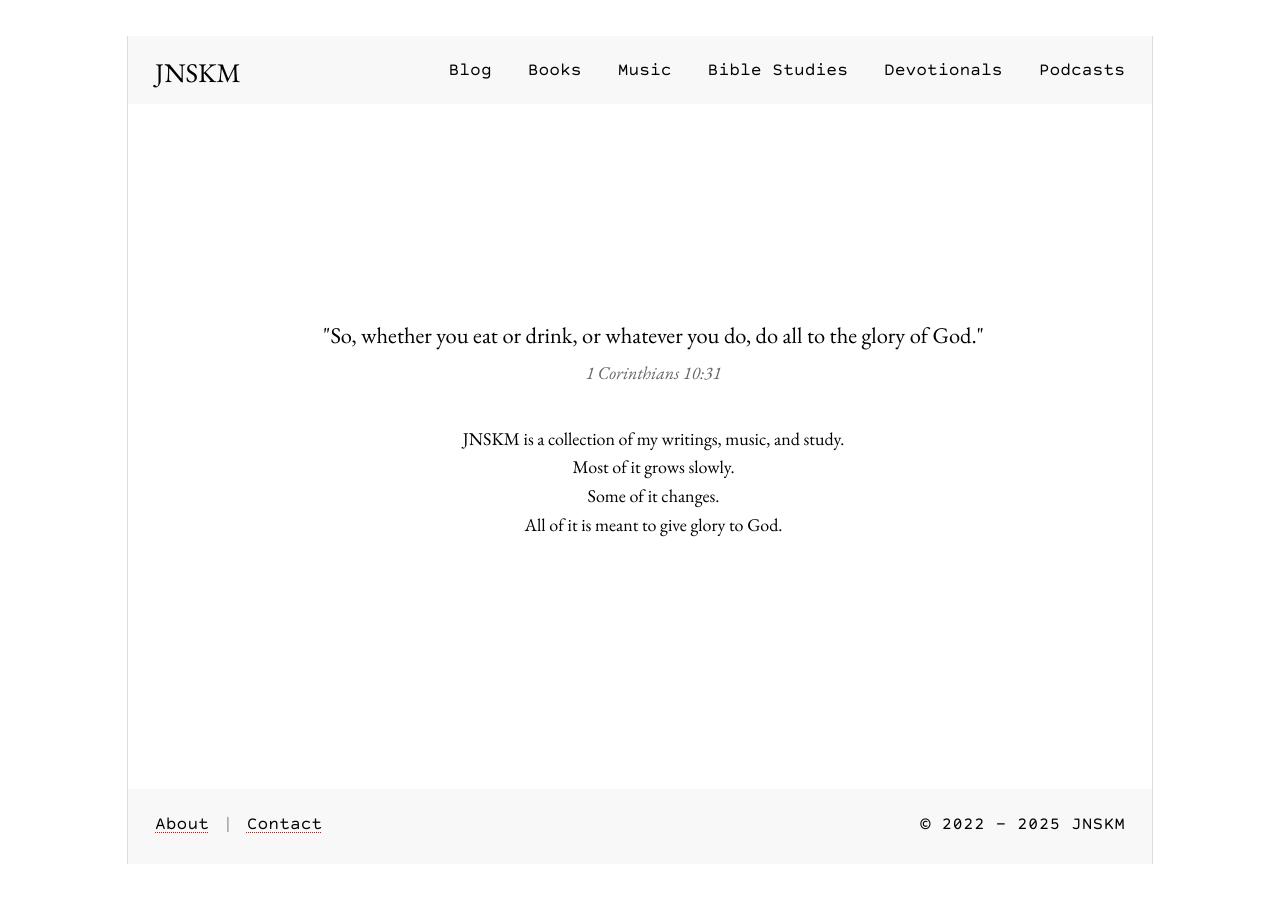
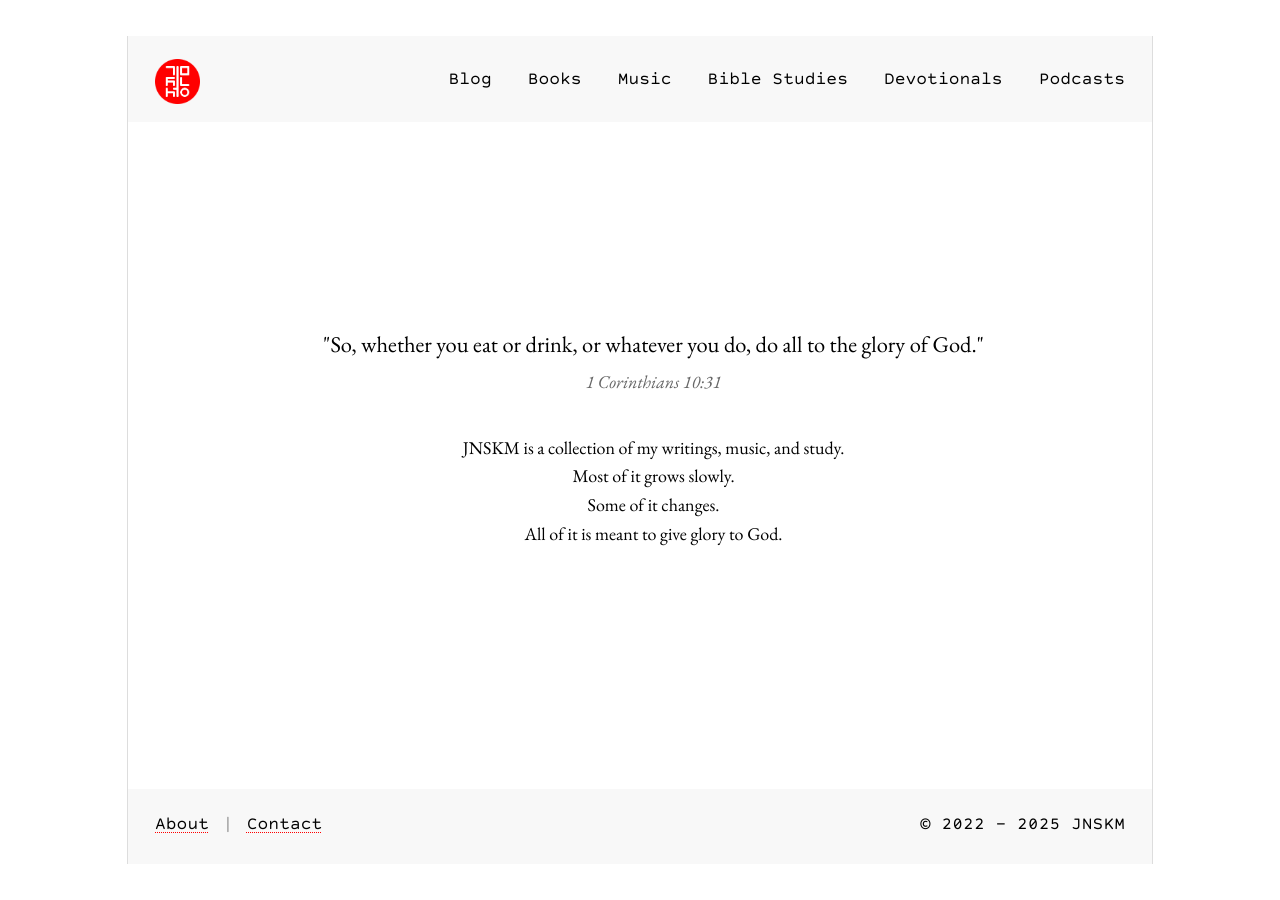
Before and after one commit to jnskm/jnskm.github.io, a Jekyll site: the page built from index.html, in a window 1280 px wide. Built offline with Jekyll 4.4.1, drawn with Linux system fonts in a browser that asks for light colours.

Commit message:
update header with logo

```diff
--- a/assets/css/custom.css
+++ b/assets/css/custom.css
@@ -92,11 +92,16 @@ body.site {
   align-items: center;
 }
 
+.site-name img {
+  display: block;
+}
+
 .site-logo {
   height: 2.5rem;
   width: auto;
   max-width: 200px;
   object-fit: contain;
+  display: block;
 }
 
 .site-menu {
@@ -317,6 +322,7 @@ a:hover {
   /* Mobile header adjustments */
   .site-header header {
     padding: 1rem 1.25rem;
+    flex-wrap: wrap;
   }
 
   .site-logo {
@@ -344,9 +350,11 @@ a:hover {
     overflow: hidden;
     transition: max-height 0.3s ease-out;
     border-top: 1px solid #ddd;
+    display: none;
   }
 
   .site-menu.menu-open {
+    display: flex;
     max-height: 500px;
     padding: 1rem 0;
   }
--- a/index.html
+++ b/index.html
@@ -1,25 +1,17 @@
+---
+---
 <!DOCTYPE html>
 <html lang="en">
 <head>
   <meta charset="UTF-8">
   <title>Home | JNSKM</title>
   <meta name="viewport" content="width=device-width, initial-scale=1">
-  <link rel="stylesheet" href="/assets/css/custom.css">
-  <link rel="alternate" type="application/rss+xml" title="RSS Feed" href="/feed.xml">
+  <link rel="stylesheet" href="{{ '/assets/css/custom.css' | relative_url }}">
+  <link rel="alternate" type="application/rss+xml" title="RSS Feed" href="{{ '/feed.xml' | relative_url }}">
 </head>
 <body class="site">
   <header class="site-header">
-    <header>
-      <a href="/" class="site-name">JNSKM</a>
-      <nav class="site-menu">
-        <a href="/blog">Blog</a>
-        <a href="/books">Books</a>
-        <a href="/music">Music</a>
-        <a href="/bible-studies">Bible Studies</a>
-        <a href="/devotionals">Devotionals</a>
-        <a href="/podcasts">Podcasts</a>
-      </nav>
-    </header>
+    {% include header.html %}
   </header>
 
   <main class="site-main">
```
